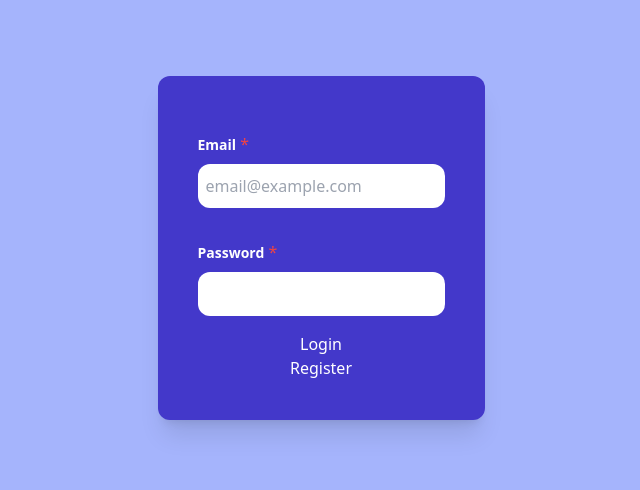
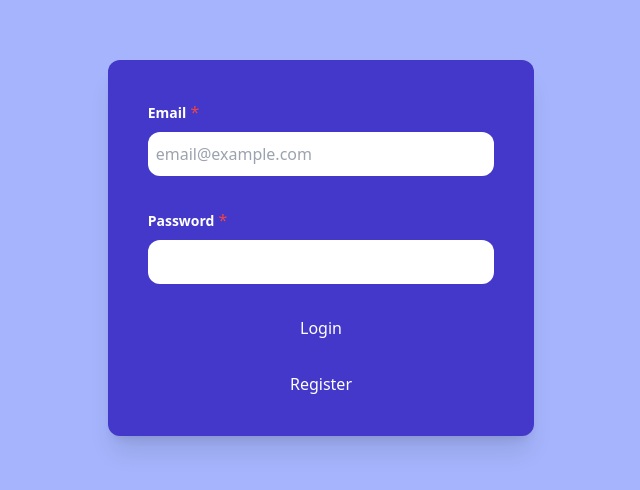
Before and after one commit to JJPSeno/cbc-site, a Nuxt app: page /Login in a window 1280 px wide. Shown: the part 152-642 px from the top of the page, without its empty margins (319-959 px from the left). Built offline with nearby package versions, Linux system fonts and the light colour scheme.

Commit message:
Add CbcForm component

```diff
--- /dev/null
+++ b/components/base/CbcForm.vue
@@ -0,0 +1,7 @@
+<template>
+  <form
+    class="flex flex-col bg-primary shadow-xl rounded-xl p-10 gap-8 text-white w-full"
+  >
+    <slot />
+  </form>
+</template>
--- a/components/base/CbcInput.vue
+++ b/components/base/CbcInput.vue
@@ -1,7 +1,6 @@
 <template>
   <div
     v-bind="$attrs"
-    class="my-4"
   >
     <label>
       <p
@@ -28,7 +27,7 @@
         v-model="modelValue"
         :type="type"
         :placeholder="!!placeholder?placeholder:''"
-        class="w-full mt-2 p-2 bg-white h-11 rounded-xl"
+        class="w-full mt-2 p-2 bg-white text-black h-11 rounded-xl"
       >
     </label>
     <div class="absolute mt-1 text-nowrap text-xs text-red-500">
--- a/components/login/CbcLogin.vue
+++ b/components/login/CbcLogin.vue
@@ -1,7 +1,6 @@
 <template>
-  <form
+  <CbcForm
     id="login"
-    class="flex flex-col bg-primary shadow-xl rounded-xl p-10 text-white"
   >
     <CbcInput
         v-model="email"
@@ -24,19 +23,14 @@
         {{ isSubmitted?errors.password:'' }}
       </template> -->
     </CbcInput>
-      <button type="submit">Login</button>
+    <button form="login" type="submit">Login</button>
     <NuxtLink
-        :to="{
-          path: '/login',
-          query: {
-            register: 'true'
-          }
-        }"
+      :to="{path: '/login', query: { register: 'true' } }"
       class="w-full text-center"
     >
       Register
     </NuxtLink>
-  </form>
+  </CbcForm>
 </template>
 <script lang="ts" setup>
 const email = ref('')
--- a/components/login/CbcRegister.vue
+++ b/components/login/CbcRegister.vue
@@ -1,8 +1,7 @@
 
 <template>
-  <form
+  <CbcForm
     id="register"
-    class="flex flex-col bg-primary shadow-xl rounded-xl p-10 text-white"
   >
     <CbcInput
       v-model="email"
@@ -53,8 +52,8 @@
         {{ isSubmitted?errors.password:'' }}
       </template> -->
     </CbcInput>
-      <button type="submit">Submit</button>
-  </form>
+    <button form="register" type="submit">Submit</button>
+  </CbcForm>
 </template>
 <script lang="ts" setup>
 const email = ref('')
--- a/pages/Login/index.vue
+++ b/pages/Login/index.vue
@@ -1,6 +1,10 @@
 <template>
-  <CbcLogin v-if="$route.query.register !== 'true'" />
-  <CbcRegister v-else />
+  <main
+    class="w-1/3"
+  >
+    <CbcLogin v-if="$route.query.register !== 'true'" />
+    <CbcRegister v-else />
+  </main>
 </template>
 <script setup lang="ts">
 definePageMeta({
```
Lines whose indentation alone changed are shown as unchanged.
